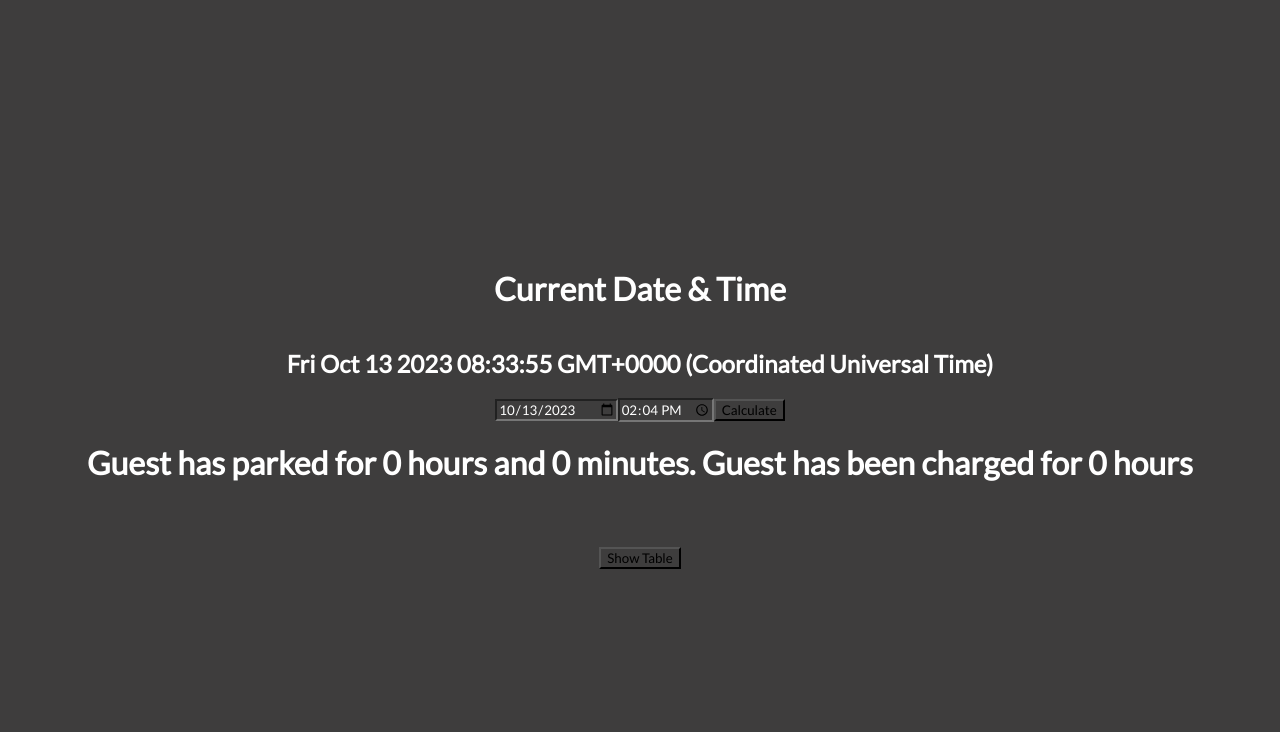
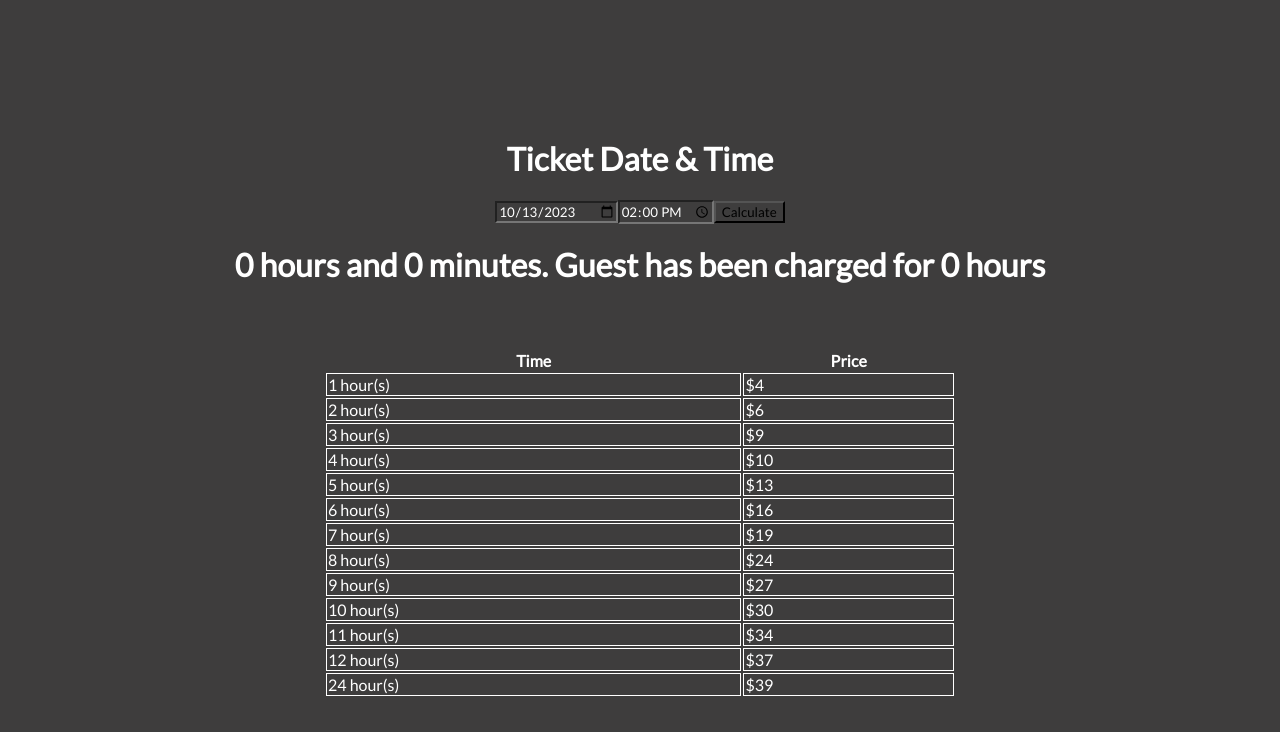
Before and after one commit to tarvingill23/hgc-parking-calculator, a Vue app: page / in a window 1280 px wide. Shown: the top 732 px of the page. Built offline with nearby package versions, Linux system fonts and the light colour scheme.

Commit message:
minor UI and logic changes

```diff
--- a/src/assets/sass/_components.scss
+++ b/src/assets/sass/_components.scss
@@ -19,7 +19,7 @@
 }
 
 .price-table {
-  width: 80%;
+  width: 50%;
   td {
     border: 1px solid white;
   }
--- a/src/components/DateTimeInput.vue
+++ b/src/components/DateTimeInput.vue
@@ -1,16 +1,14 @@
 <template>
   <div class="date-time-container">
-    <h1>Current Date & Time</h1>
-    <h2>{{ dateTime }}</h2>
+    <h1>Ticket Date & Time</h1>
     <div>
       <input type="date" v-model="ticketDate" />
       <input type="time" v-model="ticketTime" />
-      <button @click="timeElapsed()">Calculate</button>
+      <button @click="calculateTime()">Calculate</button>
     </div>
     <h1>{{ displayMessage }}</h1>
     <h1>{{ priceMessage }}</h1>
-    <button @click="showTable()">Show Table</button>
-    <table v-show="show" class="price-table">
+    <table class="price-table">
       <tr>
         <th>Time</th>
         <th>Price</th>
@@ -26,18 +24,13 @@
 <script>
 import priceData from "../assets/pricing.json";
 export default {
-  mounted() {
-    this.setDefaultDateTime();
-  },
   data() {
     return {
-      show: false,
+      prices: priceData,
+      priceMessage: "",
       totalPrice: 0,
-      priceMessage: "",
-      prices: priceData,
       dateTime: new Date(),
-      ticketDate: "",
-      ticketTime: "14:04:00",
+      ticketTime: "14:00:00",
       ticketDateTime: "",
       epochTimeNow: Date.now(),
       remainderMinutesElapsed: 0,
@@ -49,26 +42,15 @@ export default {
   },
   methods: {
     calculatePrice() {
+      this.earlyBird();
       priceData.forEach((element) => {
         if (element.hour === this.hoursElapsedRoundedUp) {
           this.totalPrice = element.price;
-          this.priceMessage = `Guest owes $${this.totalPrice} dollars`;
+          this.priceMessage = `Total Price: $${this.totalPrice}`;
         }
       });
     },
-    showTable() {
-      if (this.show === true) {
-        this.show = false;
-      } else {
-        this.show = true;
-      }
-    },
-    setDefaultDateTime() {
-      this.ticketDate = `${this.dateTime.getFullYear()}-${
-        this.dateTime.getMonth() + 1
-      }-${this.dateTime.getDate()}`;
-    },
-    timeElapsed() {
+    calculateTime() {
       this.ticketDateTime = new Date(`${this.ticketDate} ${this.ticketTime}`);
       this.millisecondsElapsed = this.epochTimeNow - this.ticketDateTime;
       this.hoursElapsedRoundedUp = Math.ceil(
@@ -82,11 +64,16 @@ export default {
     },
   },
   computed: {
+    ticketDate() {
+      return `${this.dateTime.getFullYear()}-${
+        this.dateTime.getMonth() + 1
+      }-${this.dateTime.getDate()}`;
+    },
     displayMessage() {
       if (this.ticketDateTime > this.epochTimeNow) {
         return `The ticket date is set in the future, please check the inputs again`;
       } else {
-        return `Guest has parked for ${this.hoursElapsed} hours and ${this.minutesElapsed} minutes. Guest has been charged for ${this.hoursElapsedRoundedUp} hours`;
+        return ` ${this.hoursElapsed} hours and ${this.minutesElapsed} minutes. Guest has been charged for ${this.hoursElapsedRoundedUp} hours`;
       }
     },
   },
```
